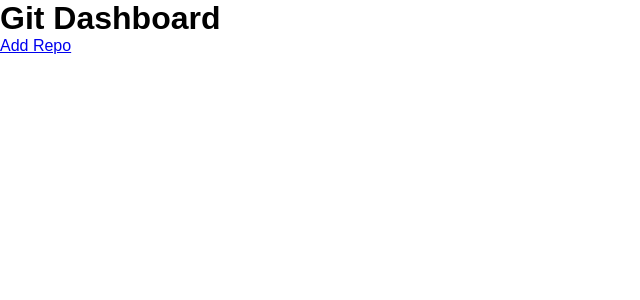
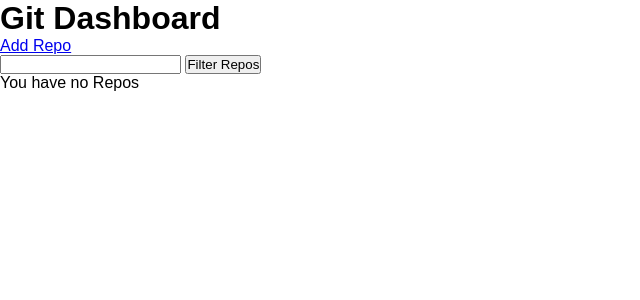
Before and after one commit to rockman/git-dashboard, a Flask app: page / in a window 1280 px wide. Shown: the top 300 px of the page, without its empty margins (0-640 px from the left). Run offline with Flask 2, Linux system fonts and the light colour scheme; data that the repository does not hold is empty.

Commit message:
Repo filter

```diff
--- a/app/main/forms.py
+++ b/app/main/forms.py
@@ -5,9 +5,14 @@ from wtforms.validators import InputRequired, DataRequired
 
 
 class NewRepoForm(FlaskForm):
-    path = StringField("Path", validators=[InputRequired("Path required"), DataRequired("Path required")])
+    path = StringField("Path", validators=[InputRequired("Path required"), DataRequired("Path cannot be empty")])
     submit = SubmitField("Add Repo")
 
 
 class DeleteRepoForm(FlaskForm):
     submit = SubmitField("Delete Repo")
+
+
+class FilterReposForm(FlaskForm):
+    filter = StringField("Filter")
+    submit = SubmitField("Filter Repos")
--- a/app/main/views.py
+++ b/app/main/views.py
@@ -3,7 +3,7 @@ from flask import render_template, Blueprint, request, redirect, url_for, flash,
 
 from app import db
 from app.models import Repo
-from app.main.forms import NewRepoForm, DeleteRepoForm
+from app.main.forms import NewRepoForm, DeleteRepoForm, FilterReposForm
 
 
 main = Blueprint("main", __name__)
@@ -12,7 +12,14 @@ main = Blueprint("main", __name__)
 @main.route("/")
 def home():
     repos = Repo.query.all()
-    return render_template('home.html', repos=repos)
+    total_count = len(repos)
+    form = FilterReposForm(request.args, meta=dict(csrf=False))
+
+    if form.filter.data:
+        filter = form.filter.data.lower()
+        repos = [repo for repo in repos if filter in repo.path.lower()]
+
+    return render_template('home.html', repos=repos, total_count=total_count, form=form)
 
 
 @main.route('/repos/<int:repo_id>')
--- a/app/static/style.css
+++ b/app/static/style.css
@@ -2,6 +2,11 @@
     margin: 0;
     padding: 0;
     font-family: Arial, Helvetica, sans-serif;
+}
+
+h1 a {
+    color: inherit;
+    text-decoration: none;
 }
 
 li.warning {
--- a/app/templates/home.html
+++ b/app/templates/home.html
@@ -1,7 +1,7 @@
 {% extends 'base.html' %}
 {% block content %}
 
-<h1>Git Dashboard</h1>
+<h1><a href="{{ url_for('main.home') }}">Git Dashboard</a></h1>
 
 {% with messages = get_flashed_messages(with_categories=True)  %}
     {% if messages %}
@@ -15,6 +15,15 @@
 
 <a href="{{ url_for('main.addrepo' ) }}">Add Repo</a>
 
+<div>
+    <form method="GET">
+        {{ form.filter }}
+        {{ form.submit }}
+    </form>
+</div>
+
+{% if total_count > 0 %}
+
 {% if repos %}
 <div class="repos">
     <ul>
@@ -23,6 +32,13 @@
         {% endfor %}
     </ul>
 </div>
+{% elif form.filter.data %}
+<p>No Repos match the filter</p>
 {% endif %}
 
+{% else %}
+<p>You have no Repos</p>
+{% endif %}
+
+
 {% endblock %}
```
